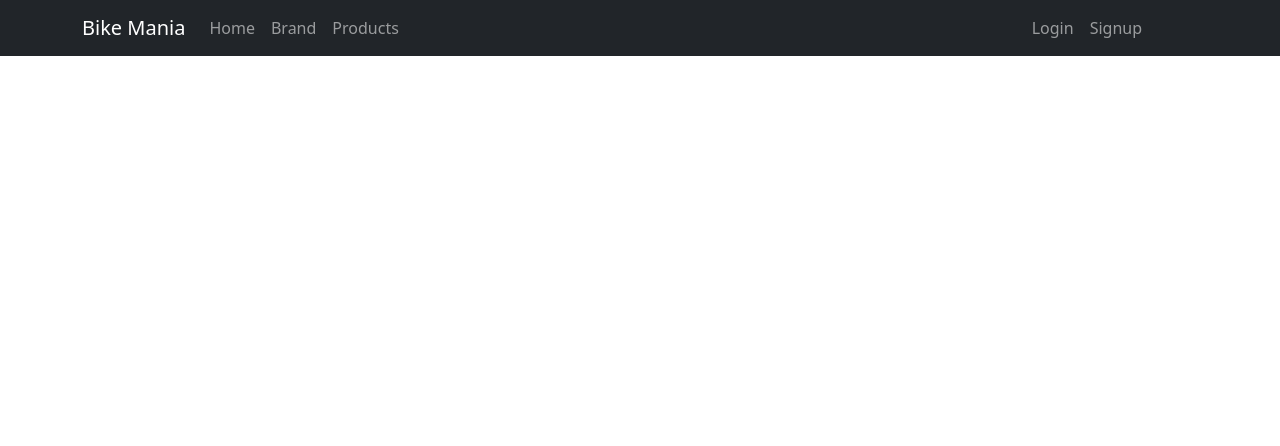
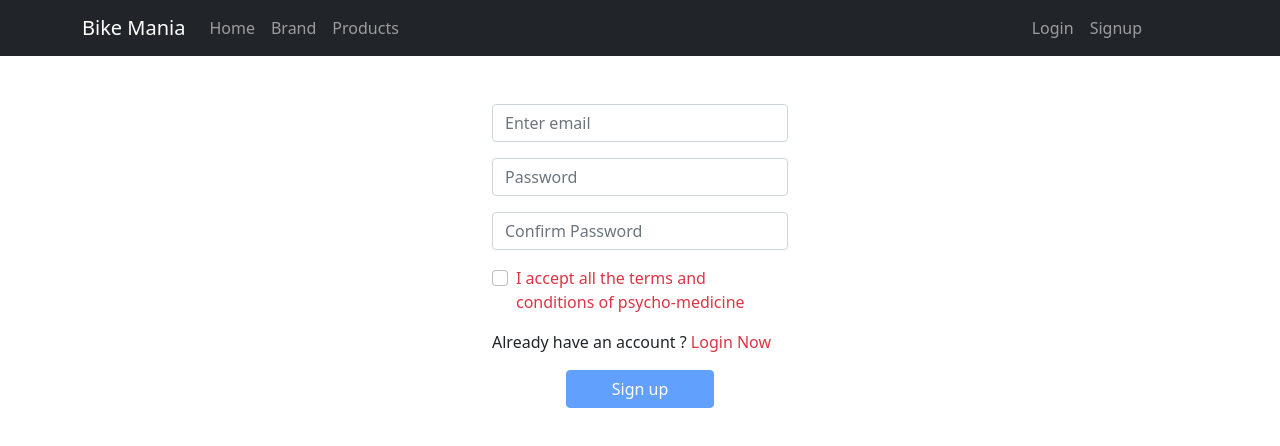
Before and after one commit to Shafak93/bike-mania, a React (Create React App) app: page /signup in a window 1280 px wide. Shown: the top 446 px of the page. Built offline with nearby package versions, Linux system fonts and the light colour scheme.

Commit message:
sign up compo funcionality added

```diff
--- a/src/App.js
+++ b/src/App.js
@@ -6,6 +6,7 @@ import Home from './Components/Home/Home';
 import Products from './Components/Products/Products';
 import UpdateProduct from './Components/UpdateProduct/UpdateProduct';
 import Login from './Components/Authentication/Login/Login';
+import Signup from './Components/Authentication/Signup/Signup';
 
 function App() {
   return (
@@ -17,6 +18,7 @@ function App() {
         <Route path='/products' element={<Products></Products>}></Route>
         <Route path='/product/:productId' element={<UpdateProduct></UpdateProduct>}></Route>
         <Route path='/login' element={<Login></Login>}></Route>
+        <Route path='/signup' element={<Signup></Signup>}></Route>
       </Routes>
     </div>
   );
--- a/src/Components/Authentication/Signup/Signup.js
+++ b/src/Components/Authentication/Signup/Signup.js
@@ -1,11 +1,115 @@
-import React, { useState } from 'react';
+import React, { useEffect, useState } from 'react';
 import { Button, Form } from 'react-bootstrap';
 import { useCreateUserWithEmailAndPassword } from 'react-firebase-hooks/auth';
 import { Link, useLocation, useNavigate } from 'react-router-dom';
+import { toast } from 'react-toastify';
 import auth from '../../../firebase.init';
 
 const Signup = () => {
+    const [userInput, setUserInput] = useState({
+        email: "",
+        password:"",
+        confirmPass: "",
+    })
+    const [errors, setErrors] = useState({
+        email:"",
+        password:"",
+        others:"",
+    })
+    const [agree, setAgree] = useState();
+    const [
+        createUserWithEmailAndPassword,
+        user,
+        loading,
+        error,
+      ] = useCreateUserWithEmailAndPassword(auth);
+      const navigate = useNavigate();
+    const location = useLocation();
+    const from = location.state?.from?.pathname || "/";
 
+    useEffect(() => {
+        if (user) {
+            navigate(from);
+        }
+    }, [user]);
+
+    useEffect(() => {
+        if (error) {
+            switch (error?.code) {
+                case "auth/invalid-email":
+                    toast("Invalid email provided, please provide a valid email");
+                    break;
+                case "auth/invalid-password":
+                    toast("Wrong password. Intruder!!");
+                    break;
+                default:
+                    toast("something went wrong");
+            }
+        }
+    }, [error]);
+
+
+
+
+      /*==================
+      Email Validation
+      ===============*/
+    const handleEmail = event =>{
+        const emailRegex = /\S+@\S+\.\S+/;
+        const validEmail = emailRegex.test(event.target.value);
+        if(validEmail){
+            setUserInput({...userInput, email:event.target.value});
+            setErrors({errors, email:''})
+        }else{
+            setErrors({...errors, email:'Invalid email'})
+            setUserInput({...userInput, email:''});
+        }
+    }
+
+    /*================
+    Password handle and validation
+    ================ */
+    const handlePassword =(event)=>{
+        const passwordRegex = /^(?=.*[A-Za-z])(?=.*\d)[A-Za-z\d]{8,}$/
+        const validPass = passwordRegex.test(event.target.value)
+        if(validPass){
+            setUserInput({ ...userInput, password: event.target.value });
+            setErrors({...errors, password:''})
+        }else{
+            setErrors({...errors, password:'Password minimum eight characters, at least one letter and one number'})
+            setUserInput({ ...userInput, password: "" });
+        }
+    }
+
+    /*================
+    Confirm Password handle and validation
+    =================*/
+        const handleConfirmPassword = event =>{
+            if(event.target.value === userInput.password){
+                setUserInput({...userInput, confirmPass: event.target.value});
+                setErrors({...errors, confirmPass: ''});
+            }else{
+                setErrors({...errors, confirmPass:"Password didn't match.Type again"});
+                setUserInput({...userInput, confirmPass:""})
+            }
+        }
+
+        const navigateLogin =()=>{
+            navigate('/login')
+        }
+        /*===========
+        Loading function
+        ============== */
+    //   if (loading) {
+    //     return <Loading></Loading>;
+    //   }
+    /*================
+    On submit button handler
+     ================ */
+      const handleSignup =(event)=>{
+        event.preventDefault();
+        createUserWithEmailAndPassword(userInput.email,userInput.password);
+      }
     return (
         <div className='mt-5 container w-25'>
            <Form onSubmit={handleSignup}>
```
